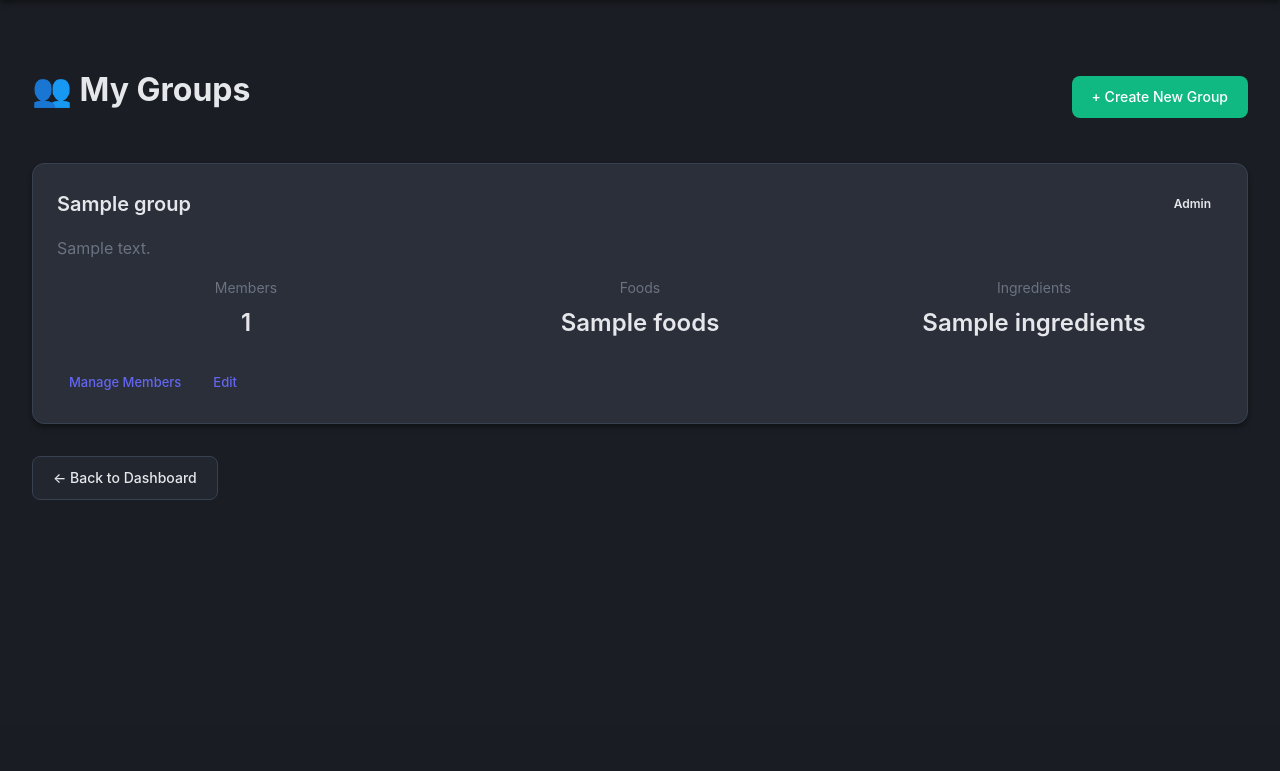
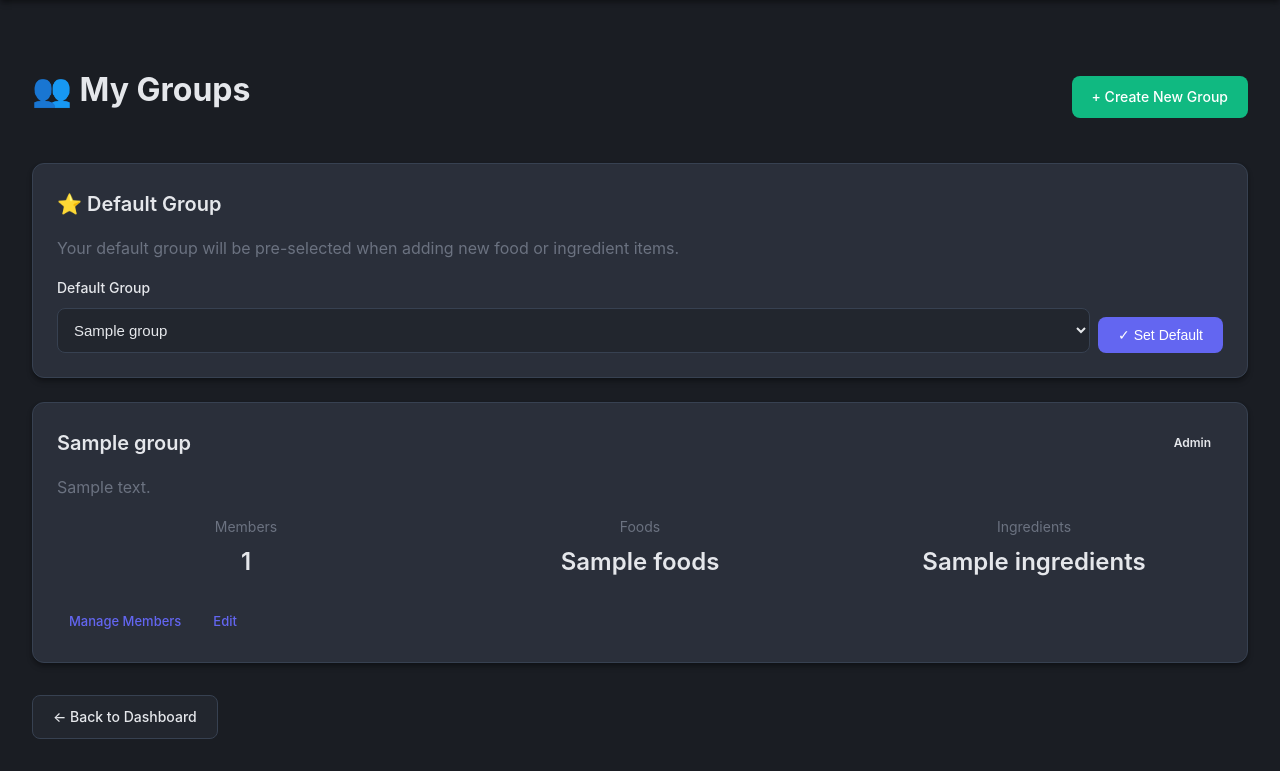
Before and after one commit to jrwoodman/food-inventory-db, a PHP site: template src/views/groups/list_groups.php in a window 1280 px wide. Shown: the part 75-846 px from the top of the page. Before the commit the page ends 575 px from the top, so only its background shows below. Run offline with PHP 8.4, Linux system fonts and the light colour scheme; the template is opened without the code that fills it: most values are stand-ins (such as "Sample title", 1, 10 or a date in 2020).

Commit message:
Add default group feature - pre-selects group in add forms
- Add default_group_id column to users table
- Add setDefaultGroup() and getDefaultGroupId() methods to User model
- Pre-select default group in add_food and add_ingredient forms
- Add UI in Groups page to set default group
- Add set_default_group controller method and route

```diff
--- a/public/index.php
+++ b/public/index.php
@@ -184,6 +184,9 @@ switch ($action) {
     case 'remove_group_member':
         $controller->removeGroupMember();
         break;
+    case 'set_default_group':
+        $controller->setDefaultGroup();
+        break;
 
     default:
         // Check if user is logged in, otherwise redirect to login
--- a/src/database/schema.sql
+++ b/src/database/schema.sql
@@ -29,9 +29,11 @@ CREATE TABLE users (
     last_name VARCHAR(50),
     role TEXT CHECK(role IN ('admin', 'user', 'viewer')) DEFAULT 'user',
     is_active BOOLEAN DEFAULT 1,
+    default_group_id INTEGER,
     last_login TIMESTAMP,
     created_at TIMESTAMP DEFAULT CURRENT_TIMESTAMP,
-    updated_at TIMESTAMP DEFAULT CURRENT_TIMESTAMP
+    updated_at TIMESTAMP DEFAULT CURRENT_TIMESTAMP,
+    FOREIGN KEY (default_group_id) REFERENCES groups(id) ON DELETE SET NULL
 );
 
 -- Create user sessions table for session management
--- a/src/views/add_food.php
+++ b/src/views/add_food.php
@@ -55,7 +55,7 @@
                         <option value="">Select Group</option>
                         <?php if(isset($user_groups) && !empty($user_groups)): ?>
                             <?php foreach($user_groups as $group): ?>
-                                <option value="<?php echo $group['id']; ?>">
+                                <option value="<?php echo $group['id']; ?>" <?php echo (isset($default_group_id) && $default_group_id == $group['id']) ? 'selected' : ''; ?>>
                                     <?php echo htmlspecialchars($group['name']); ?>
                                 </option>
                             <?php endforeach; ?>
--- a/src/views/add_ingredient.php
+++ b/src/views/add_ingredient.php
@@ -56,7 +56,7 @@
                         <option value="">Select Group</option>
                         <?php if(isset($user_groups) && !empty($user_groups)): ?>
                             <?php foreach($user_groups as $group): ?>
-                                <option value="<?php echo $group['id']; ?>">
+                                <option value="<?php echo $group['id']; ?>" <?php echo (isset($default_group_id) && $default_group_id == $group['id']) ? 'selected' : ''; ?>>
                                     <?php echo htmlspecialchars($group['name']); ?>
                                 </option>
                             <?php endforeach; ?>
--- a/src/views/groups/list_groups.php
+++ b/src/views/groups/list_groups.php
@@ -51,6 +51,24 @@
                 </p>
             </div>
         <?php else: ?>
+            <div class="card" style="margin-bottom: 1.5rem;">
+                <h3>⭐ Default Group</h3>
+                <p style="color: var(--text-muted); margin-bottom: 1rem;">Your default group will be pre-selected when adding new food or ingredient items.</p>
+                <form method="POST" action="index.php?action=set_default_group" style="display: flex; gap: 0.5rem; align-items: end;">
+                    <div class="form-group" style="flex: 1; margin: 0;">
+                        <label for="default_group">Default Group</label>
+                        <select id="default_group" name="group_id">
+                            <option value="">None (use first group)</option>
+                            <?php foreach ($groups as $group): ?>
+                                <option value="<?php echo $group['id']; ?>" <?php echo ($current_user->default_group_id == $group['id']) ? 'selected' : ''; ?>>
+                                    <?php echo htmlspecialchars($group['name']); ?>
+                                </option>
+                            <?php endforeach; ?>
+                        </select>
+                    </div>
+                    <button type="submit" class="btn btn-primary">✓ Set Default</button>
+                </form>
+            </div>
                 <?php foreach ($groups as $group): ?>
                 <div class="card" style="margin-bottom: 1.5rem;">
                     <div style="display: flex; justify-content: space-between; align-items: center; margin-bottom: 1rem;">
```
Also changed, not shown: src/controllers/InventoryController.php (+17 -0 lines), src/models/User.php (+43 -0 lines).
